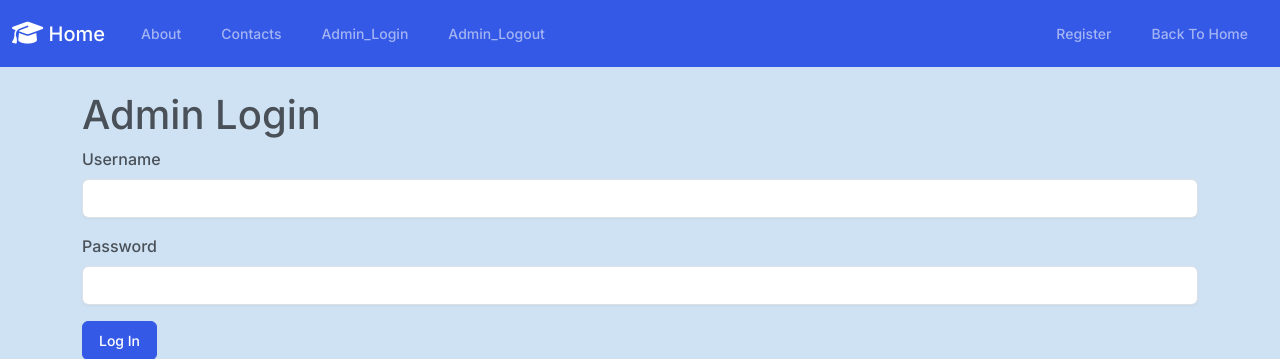
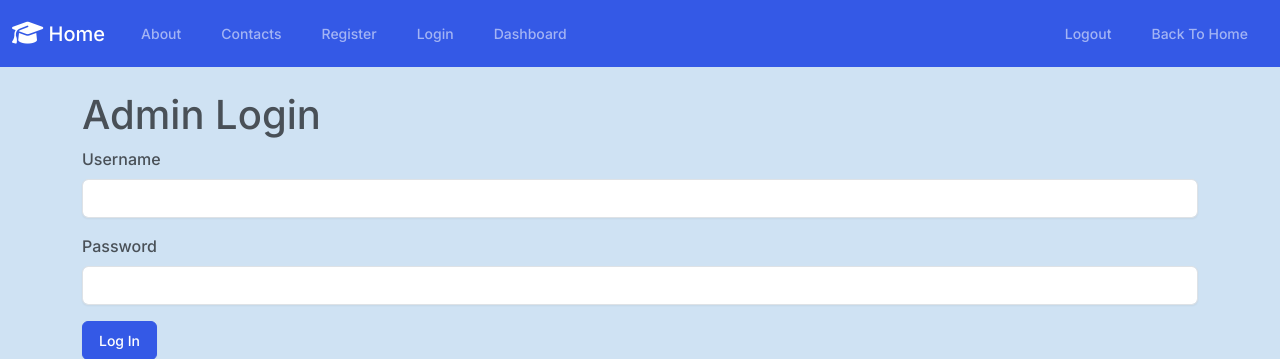
Before and after one commit to reggyshicky/AdminTrack, a Django app: page /admin_login/ in a window 1280 px wide. Shown: the top 359 px of the page. Run offline with Django 4.2, Linux system fonts and the light colour scheme; parts of the project's set-up code (start-up, migrations or seed data) failed here and were passed over; some libraries are stand-ins or nearby versions.

Commit message:
linked an admin dashboard

```diff
--- a/AdminTrack/templates/admin_dashboard.html
+++ b/AdminTrack/templates/admin_dashboard.html
@@ -48,7 +48,7 @@
                                 </a>
                             </li>
                             <li class="nav-item">
-                                <a class="nav-link active" href="{% url 'view_teachers' %}">
+                                <a class="nav-link active" href="{% url 'Teacher:view_teachers' %}">
                                     Manage Teachers
                                 </a>
                             </li>
@@ -58,7 +58,7 @@
                                 </a>
                             </li>
                             <li class="nav-item">
-                                <a class="nav-link" href="{% url 'view_books' %}">
+                                <a class="nav-link" href="{% url 'Books:view_books' %}">
                                     Manage Books
                                 </a>
                             </li>
--- a/AdminTrack/templates/layout.html
+++ b/AdminTrack/templates/layout.html
@@ -27,20 +27,25 @@
                 </a>
               </li>
               <li class="nav-item">
-                <a class="nav-link" href="{% url 'admin_login' %}">
-                   Admin_Login
+                <a class="nav-link" href="{% url 'register' %}">
+                  Register
                 </a>
               </li>
               <li class="nav-item">
-                <a class="nav-link" href="{% url 'admin_logout' %}">
-                   Admin_Logout
+                <a class="nav-link" href="{% url 'admin_login' %}">
+                   Login
+                </a>
+              </li>
+              <li class="nav-item">
+                <a class="nav-link" href="{% url 'admin_dashboard' %}">
+                   Dashboard
                 </a>
               </li>
             </ul>
             <ul class="navbar-nav ml-auto">
               <li class="nav-item">
-                <a class="nav-link" href="{% url 'register' %}">
-                  Register
+                <a class="nav-link" href="{% url 'admin_logout' %}">
+                  Logout
                </a>
               </li>
             <ul class="navbar-nav ml-auto">
```
Also changed, not shown: AdminTrack/db.sqlite3.
